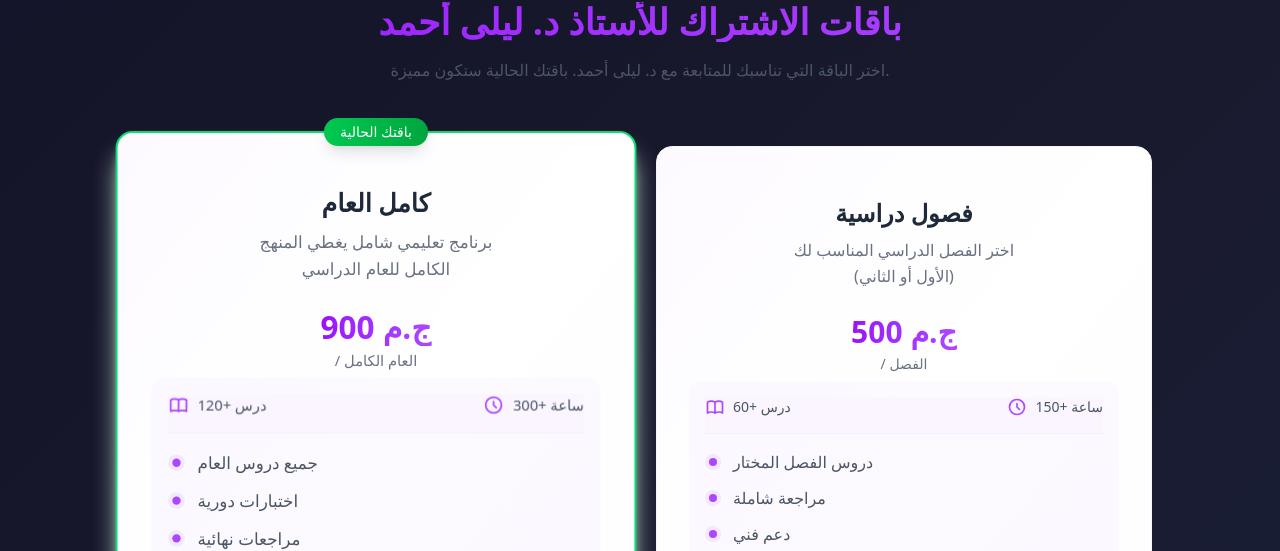
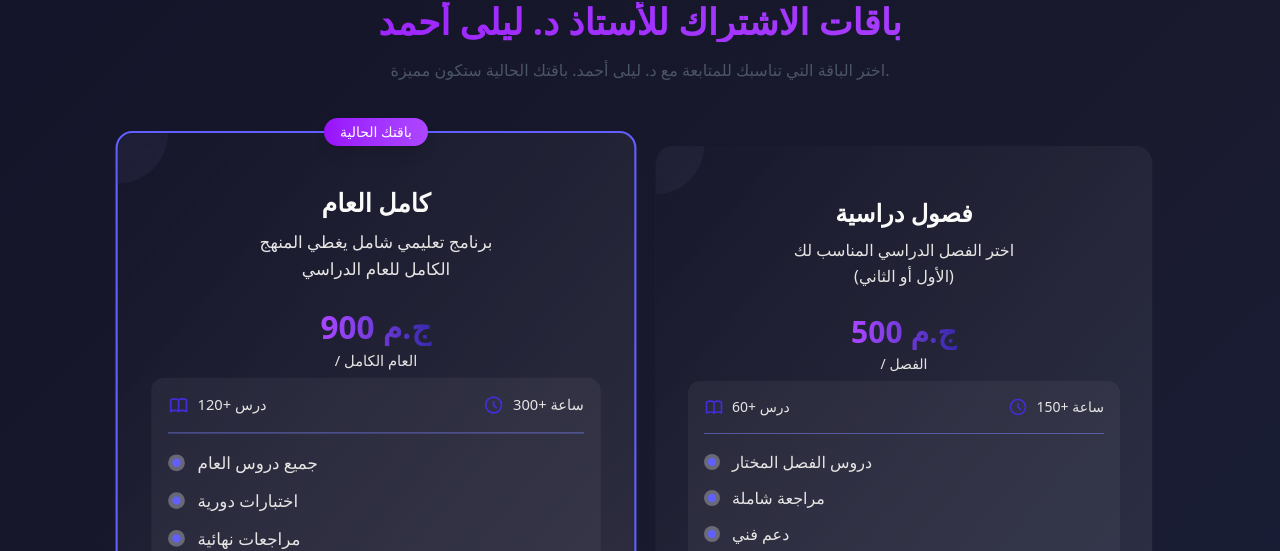
Before and after one commit to Mudzzo/edu-platfrom-test-1, a React (Vite) app: page /courses/chem-101/teachers/t-chem-1 in a window 1280 px wide. Shown: the part 249-800 px from the top of the page. Built offline with nearby package versions, Linux system fonts and the light colour scheme; no server answers.

Commit message:
Course Section Theme updated

```diff
--- a/src/components/Courses/Cards/PlanCard/PlanCard.tsx
+++ b/src/components/Courses/Cards/PlanCard/PlanCard.tsx
@@ -32,26 +32,23 @@ const PlanCard: React.FC<PlanCardProps> = ({
 
     {isSubscribed && (
       <div className="absolute -top-7 inset-x-0 mx-auto w-fit z-20">
-        <div className={`text-white px-4 py-1 rounded-full text-sm font-medium shadow-lg ${
-          isSubscribed
-            ? 'bg-gradient-to-r from-green-500 to-green-600'
-            : 'bg-gradient-to-r from-purple-600 to-purple-500'
-        }`}>
+        <div className={`text-white px-4 py-1 rounded-full text-sm font-medium shadow-lg
+        ${isSubscribed && 'bg-gradient-to-r from-purple-600 to-purple-500'}`}>
           باقتك الحالية
         </div>
       </div>
     )}
 
     <div
-      className={`relative bg-white rounded-2xl p-8 transition-all duration-300
-        h-[600px] flex flex-col
+      className={`relative bg-gradient-to-br to-stone-50/5 rounded-2xl p-8 transition-all duration-300
+        h-[600px] flex flex-col overflow-clip shadow-md shadow-stone-50/5
         ${isSubscribed
-          ? 'border-2 border-green-400 shadow-xl shadow-green-100 scale-105'
-          : 'border border-gray-100 hover:border-purple-400 hover:shadow-xl hover:shadow-purple-100 hover:scale-105 cursor-pointer'}
-          group-hover:bg-gradient-to-b group-hover:from-white group-hover:to-purple-50`}
+          ? 'border-2 border-indigo-500 scale-105'
+          : 'hover:scale-105 cursor-pointer'}
+          group-hover:shadow-lg group-hover:shadow-indigo-400/25`}
     >
 
-      <BackgroundShapes variant={0} />
+      <BackgroundShapes  />
 
       <div className="relative z-10 flex flex-col h-full">
         <PlanInfo title={title} subtitle={subtitle} bullets={bullets} period={period} price={price} lessons={lessons} hours={hours} />
@@ -61,7 +58,7 @@ const PlanCard: React.FC<PlanCardProps> = ({
             disabled={isSubscribed}
             className={`w-full py-3 px-4 rounded-xl font-medium transition-all duration-300
                        ${isSubscribed
-                         ? 'bg-gradient-to-r from-green-500 to-green-600 text-white cursor-default'
+                         ? 'bg-gradient-to-br from-indigo-600 to-indigo-900 text-white cursor-default'
                          : 'bg-gradient-to-r from-purple-600 to-purple-500 text-white transform hover:shadow-lg hover:shadow-purple-200 hover:scale-[1.02] active:scale-[0.98] focus:outline-none focus:ring-2 focus:ring-purple-500 focus:ring-offset-2'
                        }`}
           >
--- a/src/components/Courses/Cards/PlanCard/components/PlanInfo.tsx
+++ b/src/components/Courses/Cards/PlanCard/components/PlanInfo.tsx
@@ -11,31 +11,31 @@ interface PlanInfoProps {
 const PlanInfo: React.FC<PlanInfoProps> = ({ title, subtitle, price, period, lessons, hours, bullets }) =>  {
   return <>
    <div className="text-center h-[140px] flex flex-col items-center justify-center">
-          <h3 className="text-2xl font-bold text-gray-800 mb-2 group-hover:text-purple-600 transition-colors">
+          <h3 className="text-2xl font-bold text-stone-50 mb-2 group-hover:text-purple-600 transition-colors">
             {title}
           </h3>
-          <p className="text-gray-500 leading-relaxed max-w-[250px]">{subtitle}</p>
+          <p className="text-stone-200 leading-relaxed max-w-[250px]">{subtitle}</p>
         </div>
 
         <div className="text-center h-[80px] flex flex-col items-center justify-center">
           <div className="flex items-center justify-center mb-1">
-            <span className="text-3xl font-bold bg-gradient-to-r from-purple-600 to-purple-500 bg-clip-text text-transparent">
+            <span className="text-3xl font-bold bg-gradient-to-l from-indigo-800 to-purple-500 bg-clip-text text-transparent">
               {price}
             </span>
           </div>
-          <span className="text-sm text-gray-500">{period}</span>
+          <span className="text-sm text-stone-200">{period}</span>
         </div>
 
-        <div className="bg-purple-50/50 rounded-xl p-4 h-[280px] overflow-y-auto scrollbar-thin scrollbar-thumb-purple-400 scrollbar-track-purple-100">
-          <div className="flex items-center justify-between text-sm text-gray-600 mb-4 pb-4 border-b border-purple-100/50 sticky top-0 bg-purple-50/95 backdrop-blur-sm">
+        <div className="bg-stone-50/5 rounded-xl p-4 h-[280px]">
+          <div className="flex items-center justify-between text-sm text-stone-200 mb-4 pb-4 border-b border-indigo-400/50">
             <div className="flex items-center gap-2">
-              <svg xmlns="http://www.w3.org/2000/svg" className="h-5 w-5 text-purple-500" fill="none" viewBox="0 0 24 24" stroke="currentColor">
+              <svg xmlns="http://www.w3.org/2000/svg" className="h-5 w-5 text-indigo-700" fill="none" viewBox="0 0 24 24" stroke="currentColor">
                 <path strokeLinecap="round" strokeLinejoin="round" strokeWidth={2} d="M12 6.253v13m0-13C10.832 5.477 9.246 5 7.5 5S4.168 5.477 3 6.253v13C4.168 18.477 5.754 18 7.5 18s3.332.477 4.5 1.253m0-13C13.168 5.477 14.754 5 16.5 5c1.747 0 3.332.477 4.5 1.253v13C19.832 18.477 18.247 18 16.5 18c-1.746 0-3.332.477-4.5 1.253" />
               </svg>
               <span>{lessons}</span>
             </div>
             <div className="flex items-center gap-2">
-              <svg xmlns="http://www.w3.org/2000/svg" className="h-5 w-5 text-purple-500" fill="none" viewBox="0 0 24 24" stroke="currentColor">
+              <svg xmlns="http://www.w3.org/2000/svg" className="h-5 w-5 text-indigo-700" fill="none" viewBox="0 0 24 24" stroke="currentColor">
                 <path strokeLinecap="round" strokeLinejoin="round" strokeWidth={2} d="M12 8v4l3 3m6-3a9 9 0 11-18 0 9 9 0 0118 0z" />
               </svg>
               <span>{hours}</span>
@@ -46,11 +46,11 @@ const PlanInfo: React.FC<PlanInfoProps> = ({ title, subtitle, price, period, les
             {bullets.map((bullet, i) => (
               <li key={i} className="flex items-start gap-3 group/item">
                 <div className="relative mt-1">
-                  <div className="w-4 h-4 rounded-full bg-purple-100 flex items-center justify-center">
-                    <div className="w-2 h-2 rounded-full bg-purple-500 group-hover/item:scale-150 transition-transform" />
+                  <div className="w-4 h-4 rounded-full bg-stone-50/30 flex items-center justify-center">
+                    <div className="w-2 h-2 rounded-full bg-indigo-500 group-hover/item:scale-150 transition-transform" />
                   </div>
                 </div>
-                <span className="text-gray-600 group-hover/item:text-purple-600 transition-colors">{bullet}</span>
+                <span className="text-stone-200 group-hover/item:text-purple-600 transition-colors">{bullet}</span>
               </li>
             ))}
           </ul>
--- a/src/components/Courses/Cards/TeacherCard/TeacherCard.tsx
+++ b/src/components/Courses/Cards/TeacherCard/TeacherCard.tsx
@@ -32,7 +32,7 @@ const TeacherCard: React.FC<TeacherCardProps> = ({
   const subscribedPlan = allPlans.find(p => p.id === subscribedPlanId);
 
   return (
-    <div dir="rtl" className="group relative bg-white rounded-2xl w-full max-w-sm mx-auto font-sans overflow-hidden">
+    <div dir="rtl" className="group relative bg-gradient-to-br to-stone-50/10 rounded-2xl w-full max-w-sm mx-auto font-sans overflow-hidden">
       <BackgroundShapes />
       <div className="relative z-10 p-8">
         <TeacherImage name={name} avatarUrl={avatarUrl} isSub={subscribedPlanId !== null} />
--- a/src/components/Courses/Cards/TeacherCard/components/TeacherImage.tsx
+++ b/src/components/Courses/Cards/TeacherCard/components/TeacherImage.tsx
@@ -9,7 +9,7 @@ const TeacherImage: React.FC<TeacherImageProps> = ({ isSub, avatarUrl, name}) =>
   return (
     <div className="relative mx-auto w-32 h-32 mb-6 transform group-hover:scale-105 transition-all duration-300">
         {isSub && (
-            <div className="absolute -top-2 -right-2 w-7 h-7 bg-green-500 rounded-full flex items-center justify-center text-white text-xs font-bold shadow-lg">
+            <div className="absolute -top-2 -right-2 w-7 h-7 bg-gradient-to-br to-indigo-400 rounded-full flex items-center justify-center text-white text-xs font-bold shadow-lg">
                 ✓
             </div>
         )}
--- a/src/components/Courses/Cards/TeacherCard/components/TeacherInfo.tsx
+++ b/src/components/Courses/Cards/TeacherCard/components/TeacherInfo.tsx
@@ -9,17 +9,17 @@ interface TeacherInfoProps {
 const TeacherInfo: React.FC<TeacherInfoProps> = ({ subscribedPlan, name, subject }) => {
   return (
     <div className="text-center mb-8">
-    <h3 className="text-2xl font-bold text-gray-800 mb-2 group-hover:text-purple-600 transition-colors duration-300">
+    <h3 className="text-2xl font-bold text-stone-100 mb-2 group-hover:text-purple-600 transition-colors duration-300">
       {name}
     </h3>
     <div className="inline-flex items-center justify-center mb-2">
-      <span className="text-purple-600 px-3 py-1 rounded-full bg-purple-50 text-sm font-medium">
+      <span className="text-purple-600 px-3 py-1 rounded-full text-sm font-medium bg-gradient-to-br to-stone-50/10">
         {subject}
       </span>
     </div>
 
     {subscribedPlan && (
-      <div className="mt-2 text-sm text-green-700 bg-green-100 px-3 py-1 rounded-full inline-block font-medium">
+      <div className="mt-2 text-sm text-stone-100 bg-indigo-500 px-3 py-1 rounded-full inline-block font-medium">
         مشترك في: {subscribedPlan.title}
       </div>
     )}
```
Also changed, not shown: src/components/Courses/CourseContent/CourseContent.tsx (+15 -15 lines).
